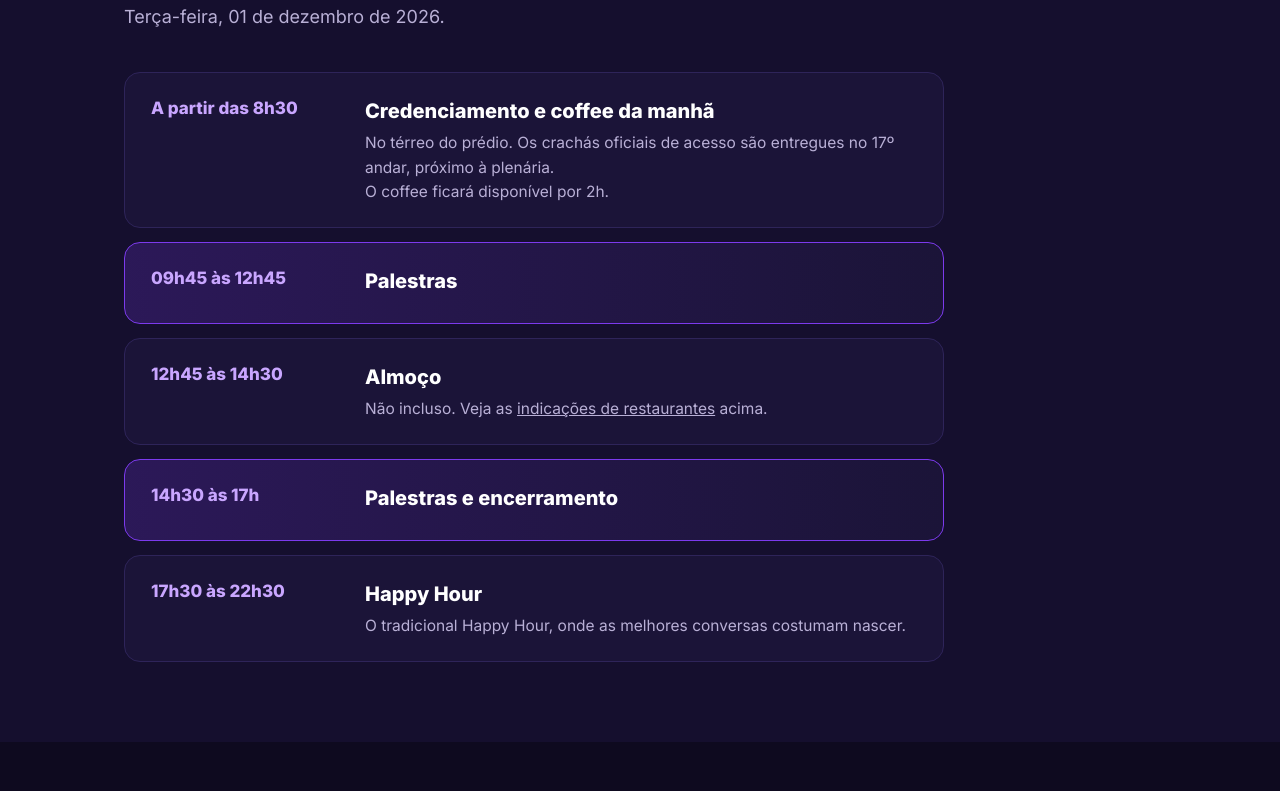
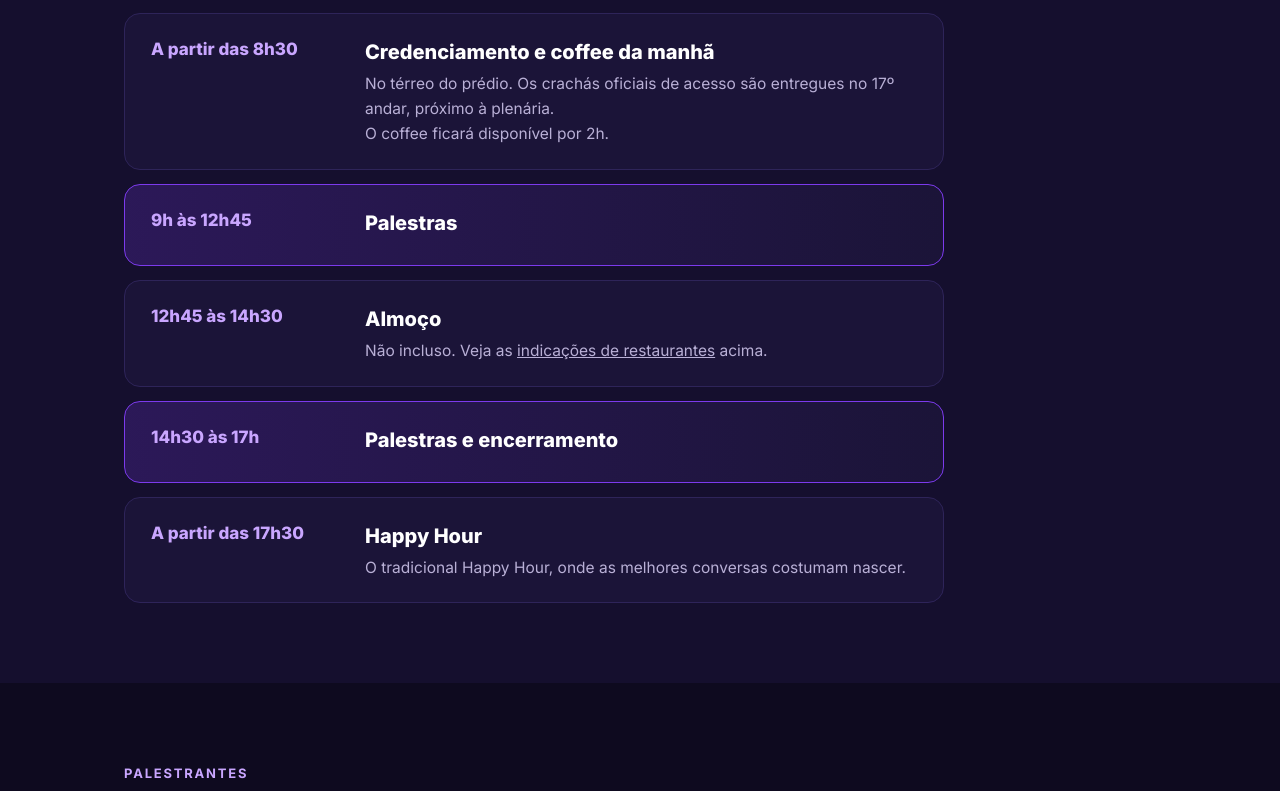
Before and after one commit to vkmetrics/encontrocomunidadepro, a plain HTML site: page index.html in a window 1280 px wide. Shown: the part 3411-4202 px from the top of the page. Drawn offline with Linux system fonts and the light colour scheme.

Commit message:
Update index.html

```diff
--- a/index.html
+++ b/index.html
@@ -193,7 +193,7 @@ footer img{height:24px;display:block}
 <h3>🍽️ Alimentação</h3>
 <p>O coffee da manhã está incluso.</p>
 <p><b>O almoço não está incluso.</b> Cada participante escolhe onde almoçar. Veja algumas indicações perto do evento:</p>
-<ul class="lunch"><li><a href="https://maps.google.com/?q=ICI+Brasserie+JK+Iguatemi" target="_blank" rel="noopener">ICI Brasserie (JK Iguatemi)</a><span>Brasserie francesa · R$ 100 a R$ 145 por pessoa<br>Reserva pelo canal de eventos no site da casa</span></li><li><a href="https://maps.google.com/?q=Jamie+Oliver+Kitchen+Hor%C3%A1cio+Lafer+S%C3%A3o+Paulo" target="_blank" rel="noopener">Jamie Oliver Kitchen (ex-Jamie's Italian)</a><span>Italiana · R$ 110 a R$ 160 por pessoa<br>Reserva: <a href="tel:+551123651309">(11) 2365-1309</a></span></li><li><a href="https://maps.google.com/?q=R%C3%A1scal+Itaim+S%C3%A3o+Paulo" target="_blank" rel="noopener">Ráscal Itaim</a><span>Mediterrânea, buffet de saladas e massas na hora · R$ 130 a R$ 180 por pessoa<br>Reserva: <a href="tel:+551130783351">(11) 3078-3351</a></span></li><li><a href="https://maps.google.com/?q=Gero+Panini+Itaim+S%C3%A3o+Paulo" target="_blank" rel="noopener">Gero Panini Itaim</a><span>Italiana, do Grupo Fasano · R$ 140 a R$ 220 por pessoa<br>Reserva: <a href="https://wa.me/5511966322088" target="_blank" rel="noopener">WhatsApp (11) 96632-2088</a></span></li><li><a href="https://maps.google.com/?q=D%27Brescia+Churrascaria+Faria+Lima+S%C3%A3o+Paulo" target="_blank" rel="noopener">D'Brescia Churrascaria (Faria Lima)</a><span>Churrascaria, rodízio · R$ 200 a R$ 260 por pessoa<br>Reserva: <a href="tel:+551130793250">(11) 3079-3250</a></span></li></ul>
+<ul class="lunch"><li><a href="https://maps.google.com/?q=ICI+Brasserie+JK+Iguatemi" target="_blank" rel="noopener">ICI Brasserie (JK Iguatemi)</a><span>Brasserie francesa · R$ 100 a R$ 145 por pessoa</span></li><li><a href="https://maps.google.com/?q=Jamie+Oliver+Kitchen+Hor%C3%A1cio+Lafer+S%C3%A3o+Paulo" target="_blank" rel="noopener">Jamie Oliver Kitchen (ex-Jamie's Italian)</a><span>Italiana · R$ 110 a R$ 160 por pessoa</span></li><li><a href="https://maps.google.com/?q=R%C3%A1scal+Itaim+S%C3%A3o+Paulo" target="_blank" rel="noopener">Ráscal Itaim</a><span>Mediterrânea, buffet de saladas e massas na hora · R$ 130 a R$ 180 por pessoa</span></li><li><a href="https://maps.google.com/?q=Gero+Panini+Itaim+S%C3%A3o+Paulo" target="_blank" rel="noopener">Gero Panini Itaim</a><span>Italiana, do Grupo Fasano · R$ 140 a R$ 220 por pessoa</span></li><li><a href="https://maps.google.com/?q=D%27Brescia+Churrascaria+Faria+Lima+S%C3%A3o+Paulo" target="_blank" rel="noopener">D'Brescia Churrascaria (Faria Lima)</a><span>Churrascaria, rodízio · R$ 200 a R$ 260 por pessoa</span></li></ul>
 <p class="note">Valores médios por pessoa, com bebida e serviço.</p>
 <p>Ao final do evento acontece o tradicional Happy Hour!</p>
 </div>
@@ -215,10 +215,10 @@ footer img{height:24px;display:block}
 <p class="sub">Terça-feira, 01 de dezembro de 2026.</p>
 <div class="tl">
 <div class="row"><time>A partir das 8h30</time><div><h3>Credenciamento e coffee da manhã</h3><p>No térreo do prédio. Os crachás oficiais de acesso são entregues no 17º andar, próximo à plenária.</p><p>O coffee ficará disponível por 2h.</p></div></div>
-<div class="row hl"><time>09h45 às 12h45</time><div><h3>Palestras</h3></div></div>
+<div class="row hl"><time>9h às 12h45</time><div><h3>Palestras</h3></div></div>
 <div class="row"><time>12h45 às 14h30</time><div><h3>Almoço</h3><p>Não incluso. Veja as <a href="#alimentacao">indicações de restaurantes</a> acima.</p></div></div>
 <div class="row hl"><time>14h30 às 17h</time><div><h3>Palestras e encerramento</h3></div></div>
-<div class="row"><time>17h30 às 22h30</time><div><h3>Happy Hour</h3><p>O tradicional Happy Hour, onde as melhores conversas costumam nascer.</p></div></div>
+<div class="row"><time>A partir das 17h30</time><div><h3>Happy Hour</h3><p>O tradicional Happy Hour, onde as melhores conversas costumam nascer.</p></div></div>
 </div>
 </div>
 </section>
```
